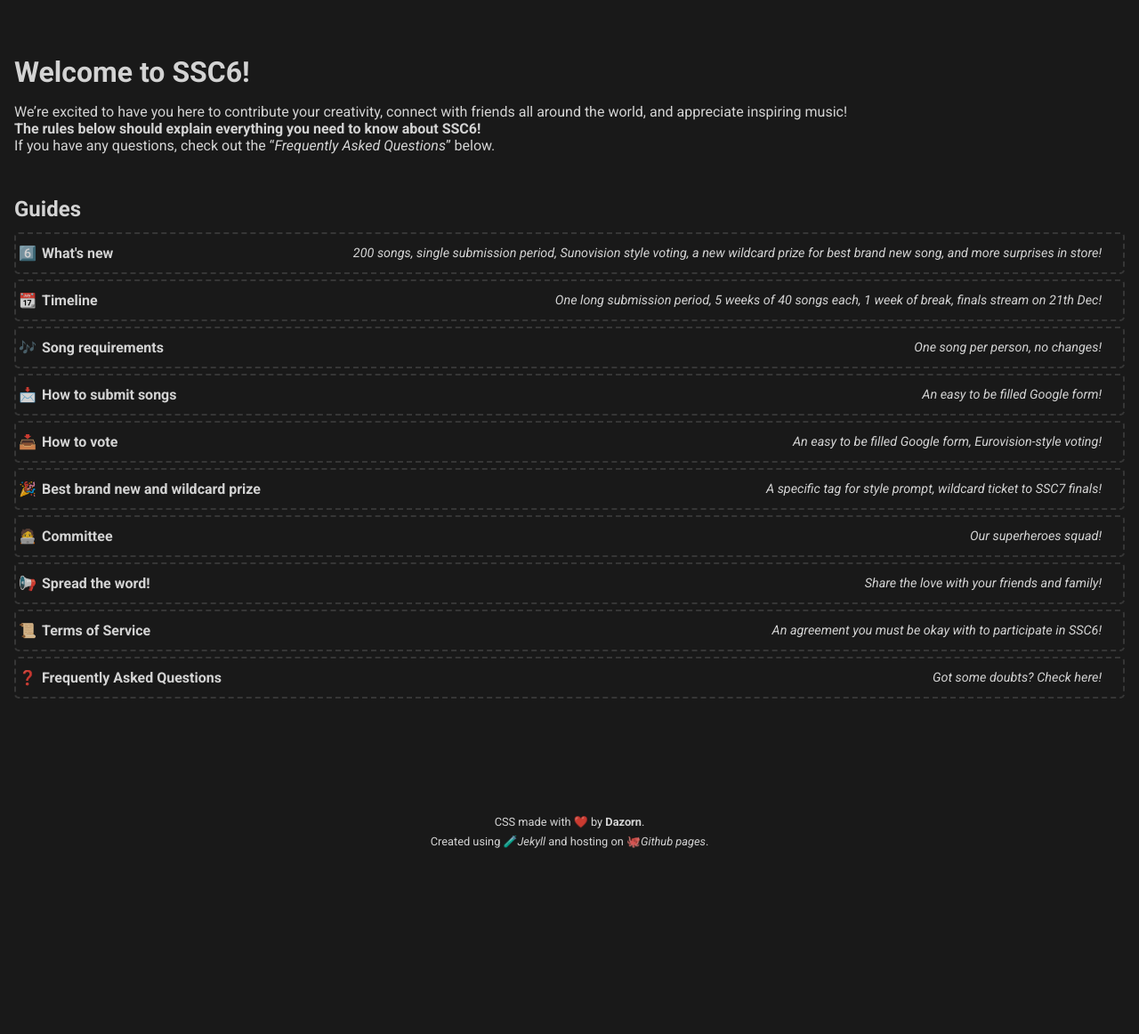
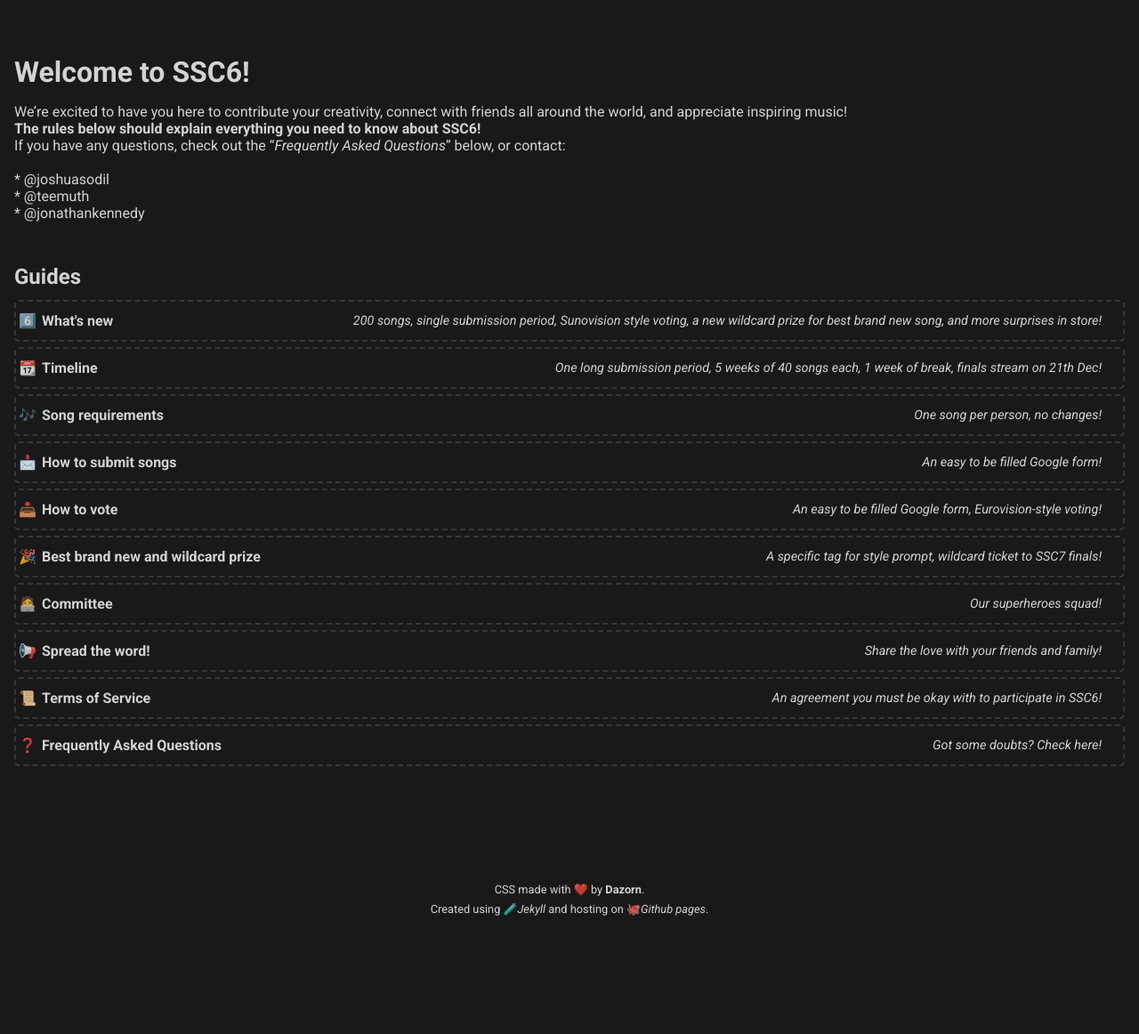
Before and after one commit to SunoSongContest/ssc.github.io, a Jekyll site: the page built from index.html, in a window 1280 px wide. Shown: the part 242-1404 px from the top of the page at 89% size. Built offline with Jekyll 4.4.1, drawn with Linux system fonts in a browser that asks for light colours; Markdown is read by kramdown in place of the engine named in the settings; before the commit the page ends 1328 px from its top, so only the background shows below that.

Commit message:
Update index.html

```diff
--- a/index.html
+++ b/index.html
@@ -10,7 +10,14 @@ classname: home
     We’re excited to have you here to contribute your creativity,
     connect with friends all around the world, and appreciate inspiring music!<br/>
     <b>The rules below should explain everything you need to know about SSC6!</b><br/>
-    If you have any questions, check out the “<i>Frequently Asked Questions</i>” below.
+    If you have any questions, check out the “<i>Frequently Asked Questions</i>” below, or contact: <br/>
+    <br/>
+    * @joshuasodil
+    <br/>
+    * @teemuth
+    <br/>
+    * @jonathankennedy
+
 </p>
 <h2 class="rules-h">Guides</h2>
 <div class="pages">
```
